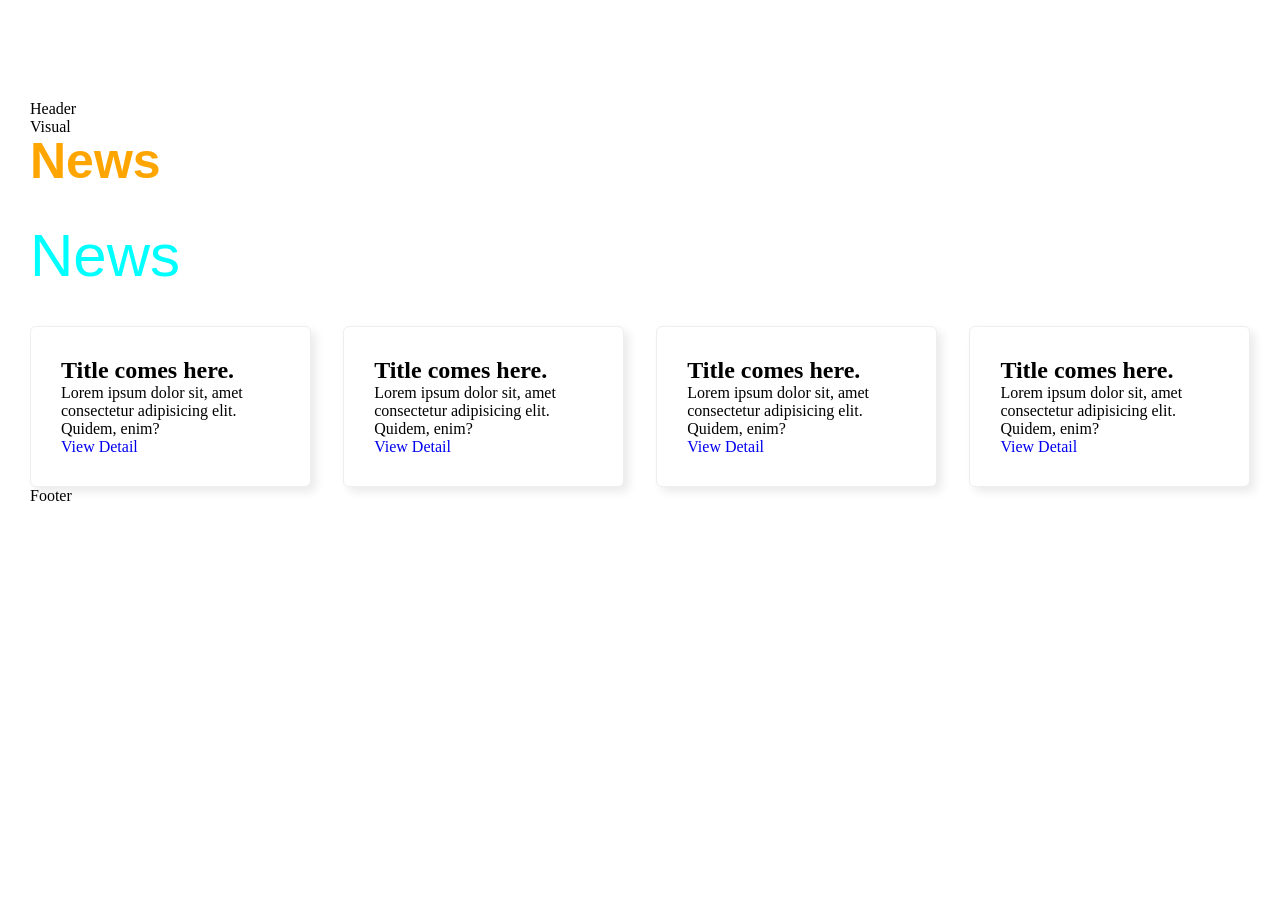
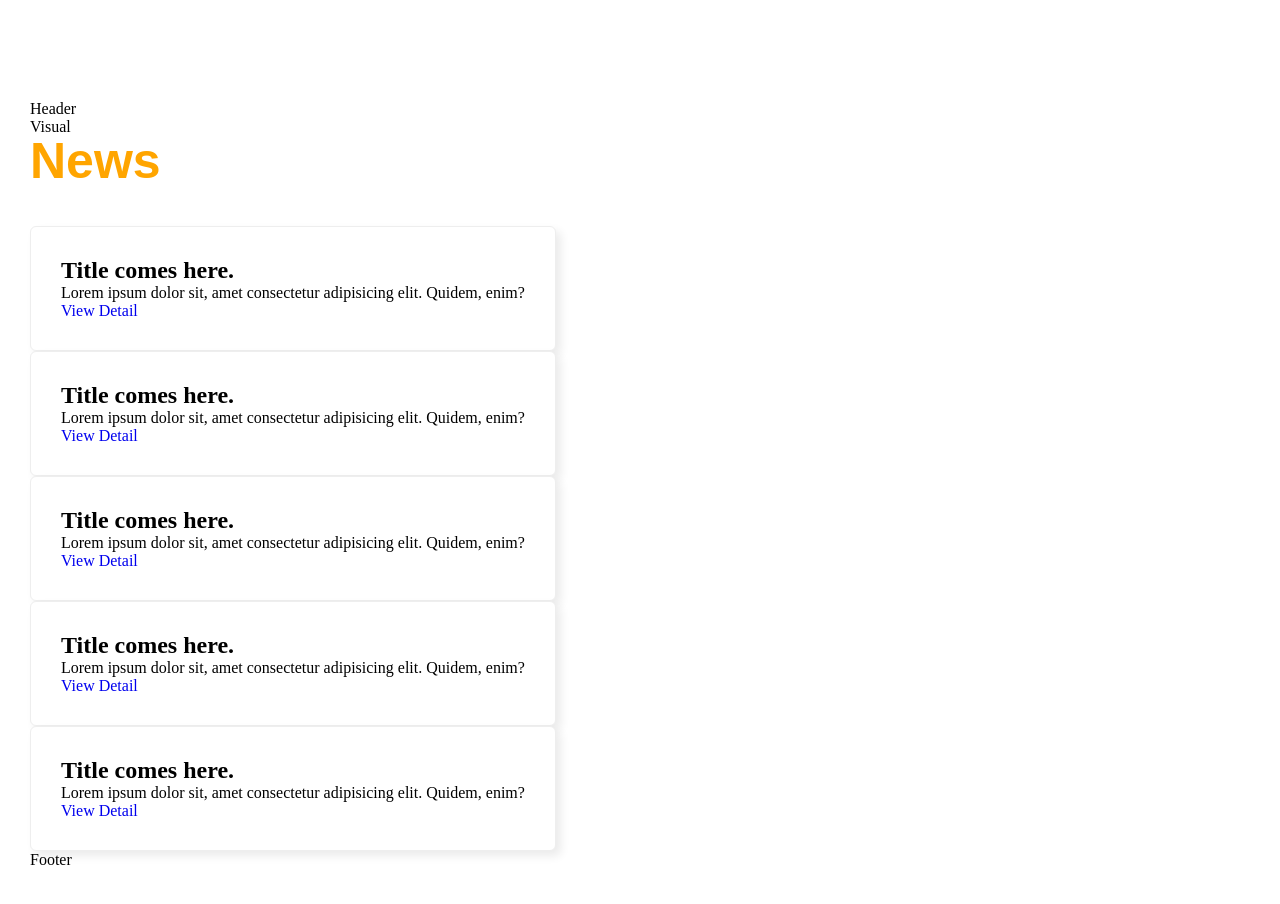
Before and after one commit to aajy/react, a React (Create React App) app: page / in a window 1280 px wide. Shown: the top 904 px of the page. Before the commit the page ends 800 px from the top, so only its background shows below. Built offline with nearby package versions, Linux system fonts and the light colour scheme.

Commit message:
배열값을 통해map을 활용한 반복적인 가상돔 요소 생성

```diff
--- a/src/App.jsx
+++ b/src/App.jsx
@@ -5,22 +5,18 @@ import News from './components/sub/News';
 import '../src/scss/style.scss';
 
 function App() {
-	const fontStyle = {
-		color: 'aqua',
-		fontSize: 60,
-		fontWeight: 'normal',
-	};
+	const colors = ['red', 'orange', 'yellow', 'lightgreen', 'cornflowerblue'];
 	return (
 		<>
 			<Header />
 			<Visual />
 			<h1 style={{ color: 'orange', fontSize: 50 }}>News</h1>
-			<h1 style={fontStyle}>News</h1>
 			<section>
-				<News />
-				<News />
-				<News />
-				<News />
+				<div>
+					{colors.map((color, idx) => {
+						return <News color={color} />;
+					})}
+				</div>
 			</section>
 			<Footer />
 		</>
--- a/src/components/sub/News.jsx
+++ b/src/components/sub/News.jsx
@@ -1,6 +1,6 @@
 import React from 'react';
 
-export default function News() {
+export default function News(props) {
 	const handleClick = (e) => {
 		console.log(e);
 		console.log(e.currentTarget.innerText);
@@ -9,7 +9,7 @@ export default function News() {
 		e.target.style.backgroundColor = color;
 	};
 	return (
-		<article onClick={(e) => changeBg(e, 'aqua')}>
+		<article onClick={(e) => changeBg(e, props.color)}>
 			<h2>Title comes here.</h2>
 			<p>Lorem ipsum dolor sit, amet consectetur adipisicing elit. Quidem, enim?</p>
 			<a href='#' onClick={(e) => handleClick(e)}>
--- a/src/scss/style.scss
+++ b/src/scss/style.scss
@@ -16,7 +16,6 @@ section {
 	align-content: flex-start;
 
 	article {
-		width: 23%;
 		padding: 30px;
 		background-color: #fff;
 		border: 1px solid #eee;
```
